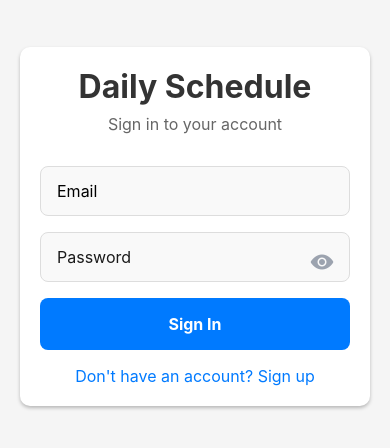
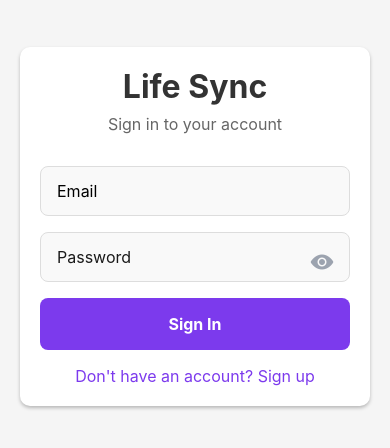
Before and after one commit to dhruv1705/goal, a React Native app: screen /Login in a window 390 px wide. Shown: the part 196-644 px from the top of the page. Built offline with nearby package versions, Linux system fonts and the light colour scheme.

Commit message:
Backup: Life Sync rebrand and purple color scheme updates

```diff
--- a/App.tsx
+++ b/App.tsx
@@ -81,7 +81,7 @@ const AppContent = () => {
   if (loading) {
     return (
       <View style={styles.loadingContainer}>
-        <ActivityIndicator size="large" color="#007AFF" />
+        <ActivityIndicator size="large" color="#7C3AED" />
       </View>
     )
   }
--- a/app.json
+++ b/app.json
@@ -1,13 +1,13 @@
 {
   "expo": {
-    "name": "GoalTracker Pro",
-    "slug": "goaltracker-pro",
+    "name": "Life Sync",
+    "slug": "daily-schedule-app",
     "version": "1.0.0",
     "orientation": "portrait",
     "icon": "./assets/icon.png",
     "userInterfaceStyle": "light",
     "newArchEnabled": true,
-    "description": "Smart goal tracking and schedule management app to boost your productivity",
+    "description": "Life Sync - Smart goal tracking and schedule management app to boost your productivity",
     "splash": {
       "image": "./assets/splash-icon.png",
       "resizeMode": "contain",
--- a/eas.json
+++ b/eas.json
@@ -14,7 +14,7 @@
     "production": {
       "autoIncrement": true,
       "android": {
-        "buildType": "aab"
+        "buildType": "app-bundle"
       }
     }
   },
--- a/package.json
+++ b/package.json
@@ -1,5 +1,5 @@
 {
-  "name": "daily-schedule-app",
+  "name": "life-sync-app",
   "version": "1.0.0",
   "main": "index.ts",
   "scripts": {
--- a/screens/AddEditScheduleScreen.tsx
+++ b/screens/AddEditScheduleScreen.tsx
@@ -282,9 +282,11 @@ const styles = StyleSheet.create({
     fontWeight: 'bold',
   },
   cancelButton: {
+    color: '#7C3AED',
     fontSize: 16,
   },
   saveButton: {
+    color: '#7C3AED',
     fontSize: 16,
     fontWeight: 'bold',
   },
--- a/screens/LoginScreen.tsx
+++ b/screens/LoginScreen.tsx
@@ -44,7 +44,7 @@ export const LoginScreen: React.FC<LoginScreenProps> = ({ navigation }) => {
       behavior={Platform.OS === 'ios' ? 'padding' : 'height'}
     >
       <View style={styles.form}>
-        <Text style={styles.title}>Daily Schedule</Text>
+        <Text style={styles.title}>Life Sync</Text>
         <Text style={styles.subtitle}>Sign in to your account</Text>
 
         <TextInput
@@ -131,7 +131,7 @@ const styles = StyleSheet.create({
     backgroundColor: '#f9f9f9',
   },
   button: {
-    backgroundColor: '#007AFF',
+    backgroundColor: '#7C3AED',
     padding: 16,
     borderRadius: 8,
     alignItems: 'center',
@@ -149,7 +149,7 @@ const styles = StyleSheet.create({
     alignItems: 'center',
   },
   linkText: {
-    color: '#007AFF',
+    color: '#7C3AED',
     fontSize: 16,
   },
 })
--- a/screens/ProfileScreen.tsx
+++ b/screens/ProfileScreen.tsx
@@ -90,7 +90,7 @@ export const ProfileScreen: React.FC<ProfileScreenProps> = ({ navigation }) => {
     {
       title: 'About',
       iconType: 'about',
-      onPress: () => Alert.alert('About', 'Daily Schedule App v1.0'),
+      onPress: () => Alert.alert('About', 'Life Sync App v1.0'),
     },
   ]
 
--- a/screens/SignUpScreen.tsx
+++ b/screens/SignUpScreen.tsx
@@ -44,7 +44,7 @@ export const SignUpScreen: React.FC<SignUpScreenProps> = ({ navigation }) => {
       await signUp(email, password)
       Alert.alert(
         'Success',
-        'Account created successfully! Welcome to Daily Schedule.'
+        'Account created successfully! Welcome to Life Sync.'
       )
     } catch (error: any) {
       Alert.alert('Sign Up Failed', error.message)
@@ -60,7 +60,7 @@ export const SignUpScreen: React.FC<SignUpScreenProps> = ({ navigation }) => {
     >
       <View style={styles.form}>
         <Text style={styles.title}>Create Account</Text>
-        <Text style={styles.subtitle}>Sign up for Daily Schedule</Text>
+        <Text style={styles.subtitle}>Sign up for Life Sync</Text>
 
         <TextInput
           style={styles.input}
@@ -153,7 +153,7 @@ const styles = StyleSheet.create({
     backgroundColor: '#f9f9f9',
   },
   button: {
-    backgroundColor: '#007AFF',
+    backgroundColor: '#7C3AED',
     padding: 16,
     borderRadius: 8,
     alignItems: 'center',
@@ -171,7 +171,7 @@ const styles = StyleSheet.create({
     alignItems: 'center',
   },
   linkText: {
-    color: '#007AFF',
+    color: '#7C3AED',
     fontSize: 16,
   },
 })
```
Also changed, not shown: 1 other file (tests, documents, lock files or other folders).
